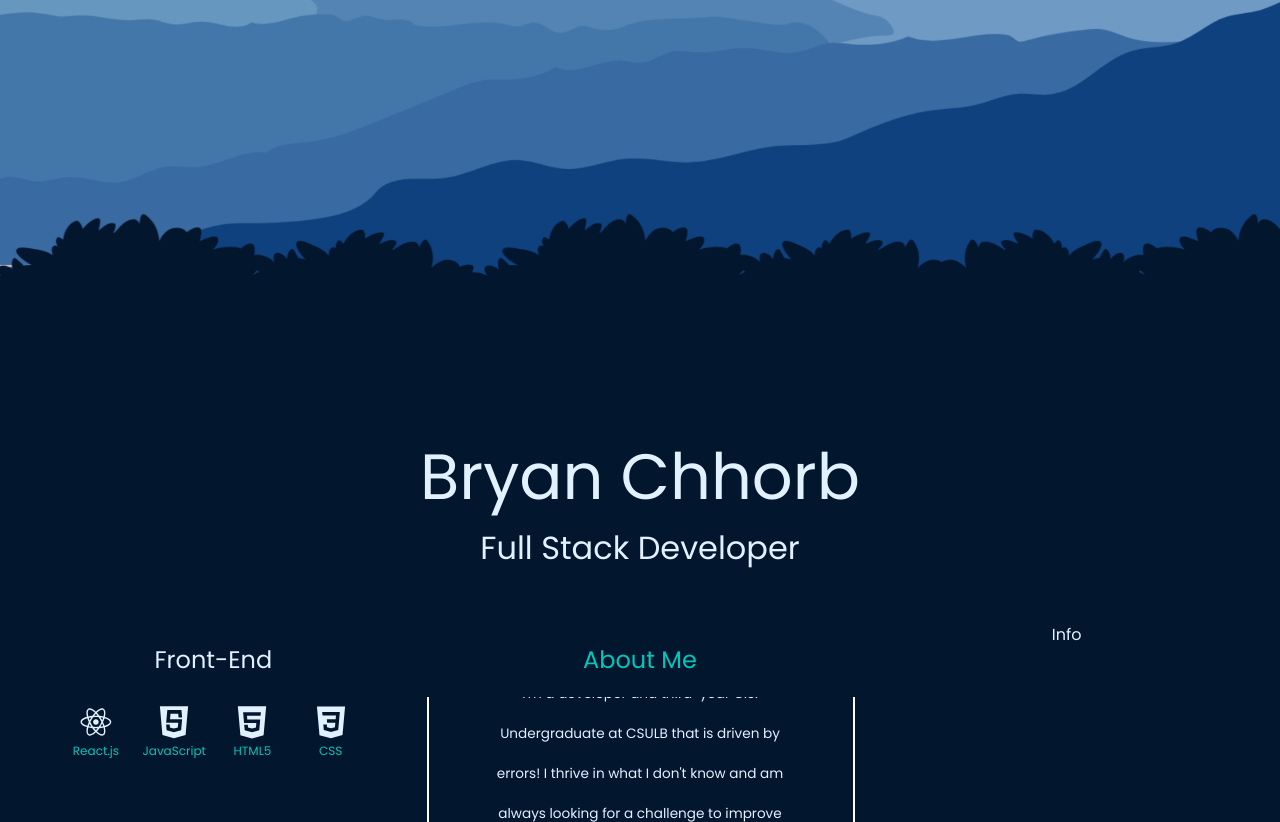
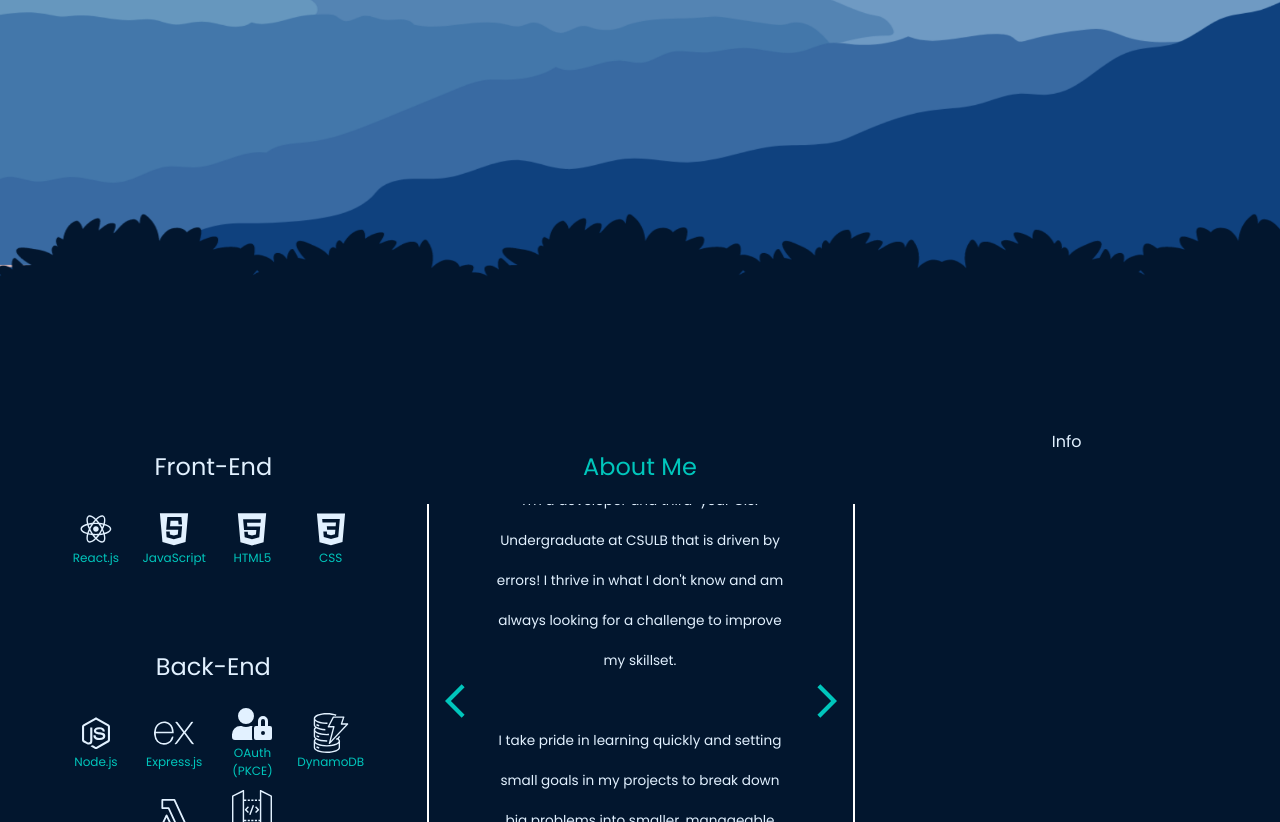
Before and after one commit to bchh325/bchh325.github.io, a React (Create React App) app: page / in a window 1280 px wide. Shown: the part 403-1225 px from the top of the page. Built offline with nearby package versions, Linux system fonts and the light colour scheme.

Commit message:
removed name

```diff
--- a/src/components/Information.jsx
+++ b/src/components/Information.jsx
@@ -12,10 +12,6 @@ export default function Information() {
 
   return (
     <div className={styles.container}>
-      <div className={styles.myInfo}>
-        <span>Bryan Chhorb</span>
-        <span>Full Stack Developer</span>
-      </div>
       <div className={styles.additionalInfo}>
         <Skills delay={delay} setActive={setActive} setNumItems={setNumItems}/>
         <About delay={delay} active={active} numItems={numItems}/>
```
